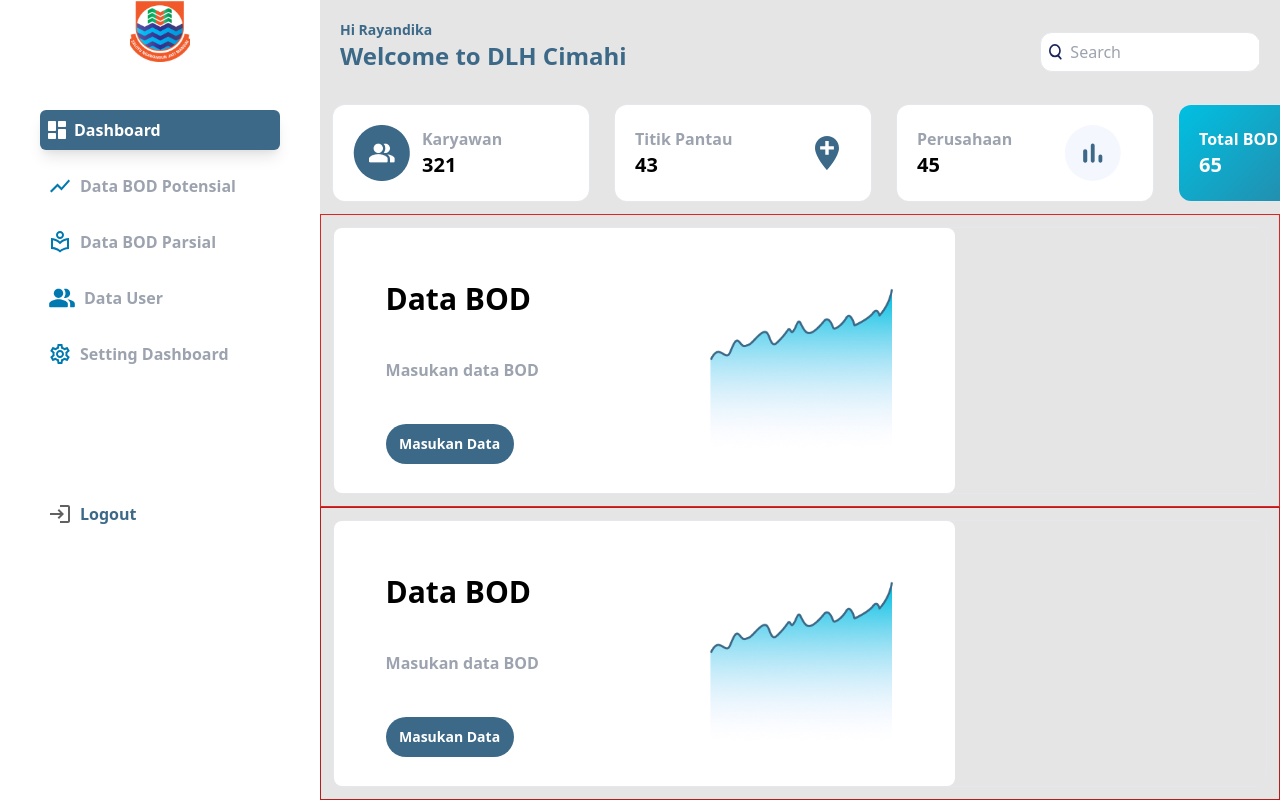
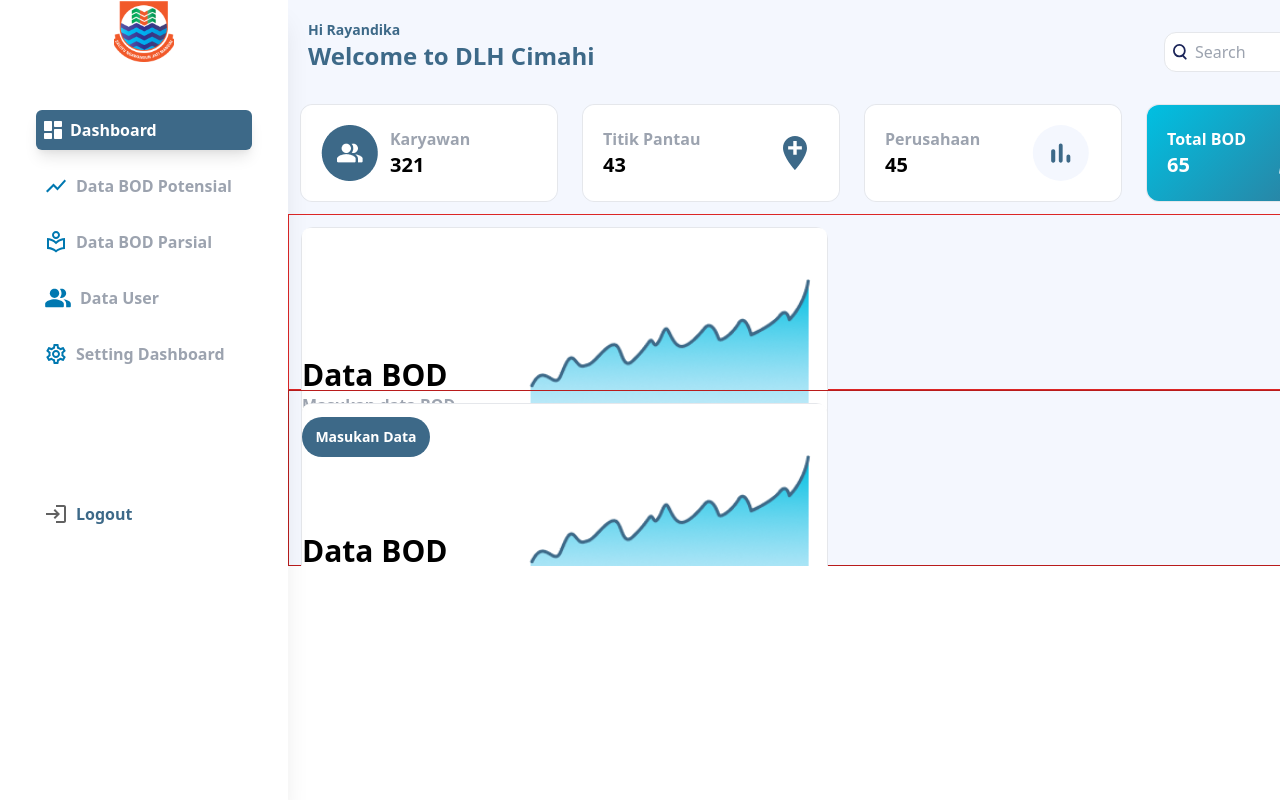
Before and after one commit to mrayandika15/template-admin-dlh, a React (Create React App) app: page / in a window 1280 px wide. Built offline with nearby package versions, Linux system fonts and the light colour scheme.

Commit message:
add(home): widget , sidebar  fix

```diff
--- a/src/components/Widget/Widget.module.css
+++ b/src/components/Widget/Widget.module.css
@@ -92,7 +92,7 @@
 
 /* Large  Widget */
 .containerLarge {
-  @apply w-2/3 h-full flex flex-col bg-white rounded-lg;
+  @apply w-full h-full flex flex-col bg-white rounded-lg;
 }
 
 .contentContainer {
@@ -108,5 +108,10 @@
 }
 
 .imageLarge {
-  @apply h-1/3 w-1/3 flex items-center;
+  @apply w-full h-full
+         flex items-center;
 }
+
+.imageLarge img {
+  @apply w-full h-full;
+}
--- a/src/containers/Bannerwidget/BannerWidget.module.css
+++ b/src/containers/Bannerwidget/BannerWidget.module.css
@@ -1,5 +1,6 @@
 .container {
-  @apply flex flex-col;
+  @apply flex flex-col
+         w-full;
 
   @apply sm:flex sm:flex-row sm:items-start sm:justify-around;
 }
--- a/src/containers/ContentWidget/ContentWidget.js
+++ b/src/containers/ContentWidget/ContentWidget.js
@@ -7,22 +7,26 @@ export const ContentWidget = () => {
   return (
     <div className={style.container}>
       <div className={style.section1__container}>
-        <Widget
-          largeWidget
-          header="Data BOD"
-          desc="Masukan data BOD"
-          imgSrc={chartWidget}
-          button="Masukan Data"
-        />
+        <div className={style.widget__large}>
+          <Widget
+            largeWidget
+            header="Data BOD"
+            desc="Masukan data BOD"
+            imgSrc={chartWidget}
+            button="Masukan Data"
+          />
+        </div>
       </div>
       <div className={style.section2__container}>
-        <Widget
-          largeWidget
-          header="Data BOD"
-          desc="Masukan data BOD"
-          imgSrc={chartWidget}
-          button="Masukan Data"
-        />
+        <div className={style.widget__large}>
+          <Widget
+            largeWidget
+            header="Data BOD"
+            desc="Masukan data BOD"
+            imgSrc={chartWidget}
+            button="Masukan Data"
+          />
+        </div>
       </div>
     </div>
   );
--- a/src/containers/ContentWidget/ContentWidget.module.css
+++ b/src/containers/ContentWidget/ContentWidget.module.css
@@ -4,12 +4,16 @@
 
 .section1__container {
   @apply flex justify-between
-          w-full     h-1/2
+          w-full h-44
           border border-red-600;
 }
 
 .section2__container {
   @apply flex justify-between
-          w-full h-1/2
+          w-full h-44
           border border-red-700;
 }
+
+.widget__large {
+  @apply h-full;
+}
--- a/src/containers/Sidebar/Sidebar.module.css
+++ b/src/containers/Sidebar/Sidebar.module.css
@@ -1,8 +1,10 @@
 .container {
-  @apply w-1/4 h-screen
+  @apply w-72 h-screen fixed
+         bg-white
          flex flex-col
          shadow-xl
-         hidden;
+         hidden
+         z-50;
 
   @apply sm:flex;
 }
--- a/src/layouts/DashboardLayout/DashboardLayout.module.css
+++ b/src/layouts/DashboardLayout/DashboardLayout.module.css
@@ -1,5 +1,8 @@
 .container {
-  @apply flex flex-col w-full bg-background;
+  @apply flex flex-col
+         w-full h-full
+       bg-background
+         ml-72;
 
-  @apply sm:w-3/4;
+  @apply sm:w-full;
 }
--- a/src/layouts/HomeLayout/HomeLayout.module.css
+++ b/src/layouts/HomeLayout/HomeLayout.module.css
@@ -1,3 +1,5 @@
 .container {
-  @apply flex w-full h-full justify-start overflow-x-hidden;
+  @apply flex justify-start
+         w-full h-full
+         overflow-x-hidden;
 }
```
